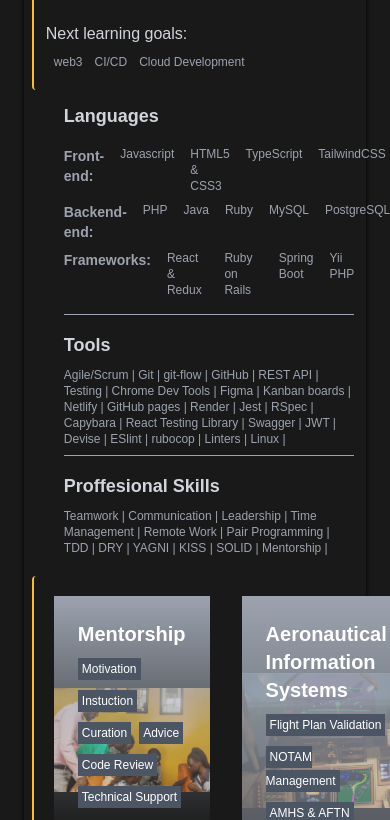
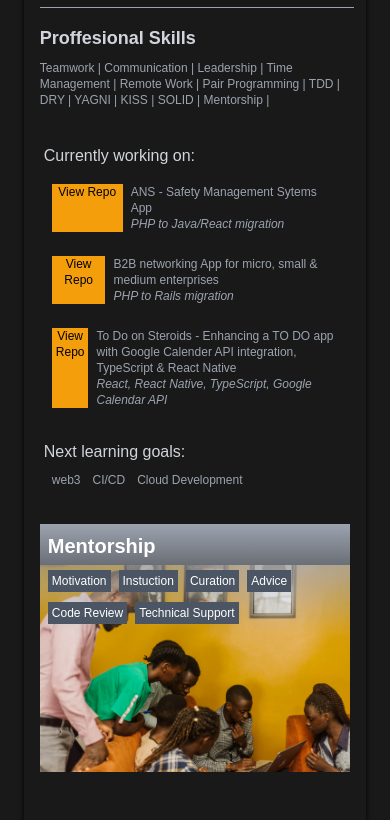
Before and after one commit to JonahKayizzi/my-portfolio, a React (Create React App) app: page /skills in a window 390 px wide. Shown: the part 1180-2000 px from the top of the page. Built offline with nearby package versions, Linux system fonts and the light colour scheme.

Commit message:
Add responsiveness to skills component

```diff
--- a/src/components/Cards.js
+++ b/src/components/Cards.js
@@ -77,7 +77,7 @@
       {numItems < items.length ? (
         <button
           onClick={handleLoadMore}
-          className="transform text-xs hover:bg-gray-400 bg-amber-400 transition duration-300 ease-in-out hover:text-white text-black font-semibold py-4 my-10 w-full"
+          className="transform text-xs hover:bg-gray-400 bg-amber-400 transition duration-300 ease-in-out hover:text-white text-black font-semibold lg:py-4 py-2 lg:my-10 my-3 w-full"
           type="button"
         >
           LOAD MORE . . .
--- a/src/components/Home.js
+++ b/src/components/Home.js
@@ -9,15 +9,15 @@
     <div className="container mx-auto">
       <div className="flex flex-wrap">
         <h3 className="py-2 flex font-extrabold place-self-start text-xl w-full bg-[rgb(25,25,25)]">
-          <span className="w-1/2">My Skills & Learning Goals</span>
+          <span className="lg:w-1/2 w-2/3">My Skills & Learning Goals</span>
           <span className="bottom-0 left-0 w-full h-0.5 bg-amber-500 mt-4" />
         </h3>
-        <div className="border-l-2 border-amber-400 md:my-2 my-1 p-3 rounded md:w-5/12 w-full bg-[rgb(25,25,25)]">
+        <div className="lg:my-2 my-1 p-3 rounded lg:w-5/12 w-full bg-[rgb(25,25,25)] lg:order-1 order-2">
           <h4 className="text-md font-thin my-1 text-gray-300">
             Currently working on:
           </h4>
           <ul className="flex flex-wrap justify-start my-2 pb-4 gap-2 text-gray-400">
-            <li className="w-5/12 flex items-center gap-2 p-1 m-1">
+            <li className="lg:w-5/12 w-full flex items-center gap-2 p-1 m-1">
               <Link
                 className="text-black font-bold text-center hover:bg-amber-400 hover:text-white h-full px-1 bg-amber-500 text-xs font-thin w-1/4"
                 target="_blank"
@@ -31,7 +31,7 @@
                 <span className="italic">PHP to Java/React migration</span>
               </p>
             </li>
-            <li className="w-5/12 flex items-center gap-2 p-1 m-1">
+            <li className="lg:w-5/12 w-full flex items-center gap-2 p-1 m-1">
               <Link
                 className="text-black font-bold text-center hover:bg-amber-400 hover:text-white h-full px-1 bg-amber-500 text-xs font-thin w-1/4"
                 to="https://github.com/JonahKayizzi/Yunga-React-Rails-BackEnd"
@@ -76,19 +76,19 @@
             <li>Cloud Development</li>
           </ul>
         </div>
-        <div className="md:my-2 pl-8 my-1 p-1 md:w-1/2 w-full bg-[rgb(25,25,25)]">
+        <div className="lg:my-2 lg:pl-8 pl-2 my-1 p-1 lg:w-1/2 w-full bg-[rgb(25,25,25)] order-1">
           <ul className="text-xs text-gray-400">
-            <li className="border-b border-gray-400 mb-4">
-              <h4 className="text-lg font-semibold my-4mr-4 text-gray-300">
+            <li className="border-b border-gray-400 lg:mb-4 mb-2">
+              <h4 className="text-lg font-semibold lg:my-4 my-1 mr-4 text-gray-300">
                 Languages
               </h4>
-              <ul className="flex flex-col gap-2 justify-start my-4">
+              <ul className="flex flex-col lg:gap-2 gap-1 justify-start lg:my-4 my-2">
                 <li className="flex justify-start gap-1">
-                  <ul className="flex justify-start gap-4">
+                  <ul className="flex justify-start lg:gap-4 gap-2">
                     <li className="font-bold text-sm">Front-end:</li>
                     {skills.frontend.map((skill) => (
                       <li key={skill.name}>
-                        <p className="flex justify-between">
+                        <p className="flex lg:justify-between justify-start">
                           <span>{skill.name}</span>
                         </p>
                       </li>
@@ -147,9 +147,9 @@
             </li>
           </ul>
         </div>
-        <div className="border-l-2 border-amber-400 md:my-2 my-1 p-5 rounded md:w-11/12 w-full">
-          <div className="flex gap-8">
-            <div className="xl:w-1/2 w-full bg-[rgb(25,25,25)]">
+        <div className="lg:my-2 my-1 lg:p-5 p-2 rounded lg:w-11/12 w-full order-2">
+          <div className="flex lg:flex-row flex-col lg:gap-8 gap-2">
+            <div className="lg:w-1/2 w-full bg-[rgb(25,25,25)]">
               <div
                 className="w-full h-72 bg-contain bg-center"
                 style={{
@@ -157,7 +157,7 @@
                   backgroundRepeat: 'no-repeat',
                 }}
               >
-                <div className="p-6 bg-gradient-to-b from-gray-400 to-transparent flex-col">
+                <div className="lg:p-6 p-2 bg-gradient-to-b from-gray-400 to-transparent flex-col">
                   <h3 className="text-white text-xl font-bold">Mentorship</h3>
                   <ul className="flex justify-start flex-wrap gap-2 mt-2">
                     {skills.mentorship.map((tool) => (
@@ -169,7 +169,7 @@
                 </div>
               </div>
             </div>
-            <div className="xl:w-1/2 w-full bg-[rgb(25,25,25)]">
+            <div className="lg:w-1/2 w-full bg-[rgb(25,25,25)]">
               <div
                 className="w-full h-72 bg-contain bg-center"
                 style={{
@@ -177,7 +177,7 @@
                   backgroundRepeat: 'no-repeat',
                 }}
               >
-                <div className="p-6 bg-gradient-to-b from-gray-400 to-transparent flex-col">
+                <div className="lg:p-6 p-2 bg-gradient-to-b from-gray-400 to-transparent flex-col">
                   <h3 className="text-white text-xl font-bold">
                     Aeronautical Information Systems
                   </h3>
--- a/src/components/Modal.js
+++ b/src/components/Modal.js
@@ -25,7 +25,7 @@
       </div>
       <div className="p-4 lg:px-12 px-2">
         <div className="flex lg:flex-row flex-col justify-between items-center">
-          <h1 className="text-md font-extrabold text-gray-800 lg:w-2/3 w-full">
+          <h1 className="text-md font-extrabold text-gray-800 lg:w-2/3 w-full lg:order-first order-1">
             {item.name}
           </h1>
           <div className="flex flex-col items-center mt-1 text-xs w-full">
```
